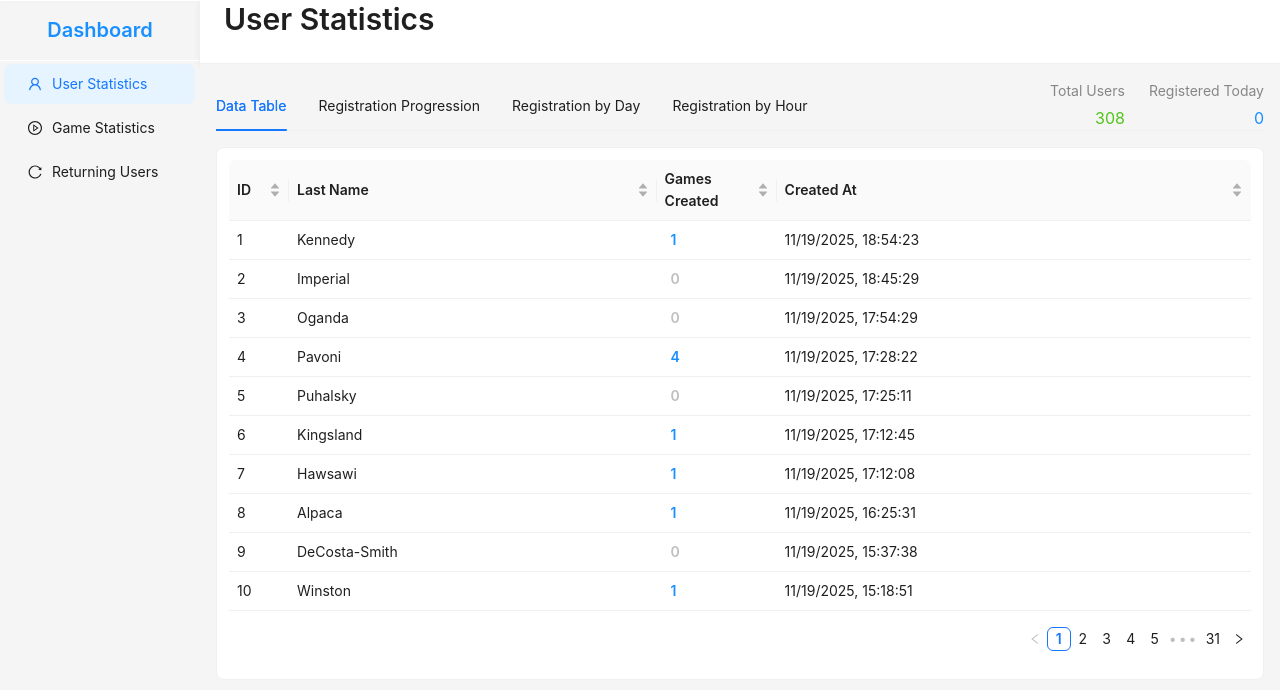
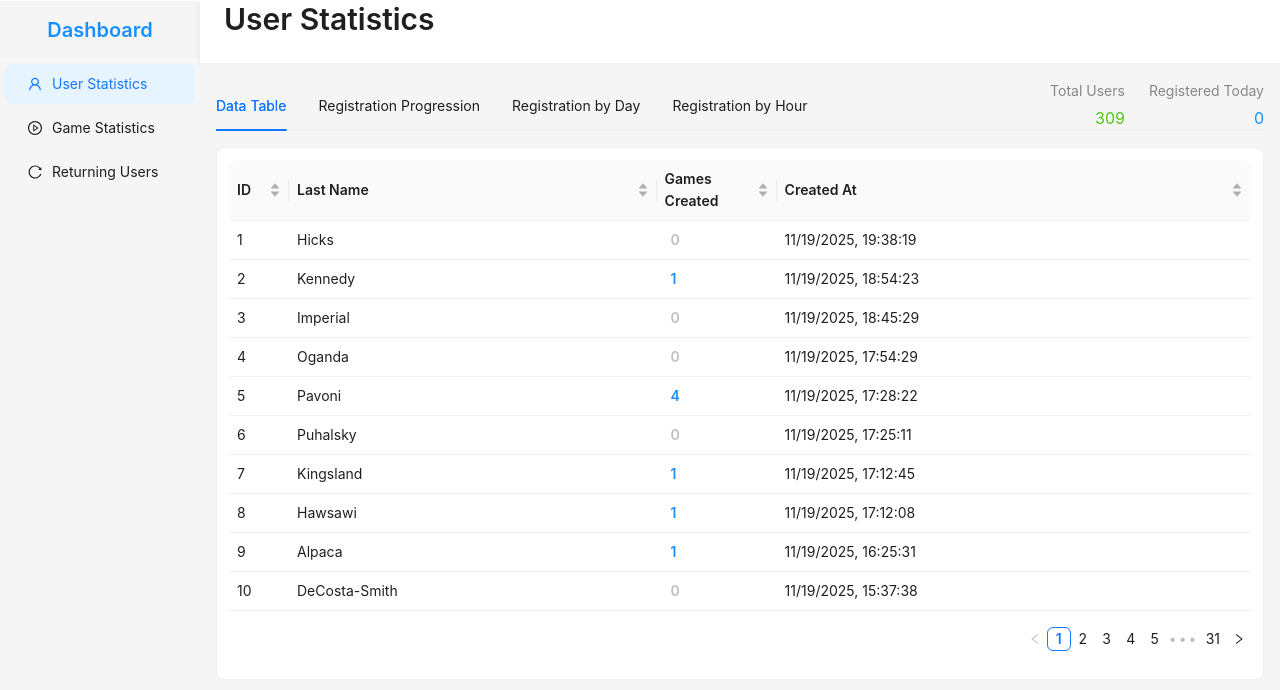
Before and after one commit to ydahal1/ff-visualization, a React (Vite) app in the folder visualization/: page / in a window 1280 px wide. Shown: the top 690 px of the page. Built offline with nearby package versions, Linux system fonts and the light colour scheme.

Commit message:
Update user data - 309 records (2025-11-20T00:45:00.549Z)

```diff
--- a/visualization/src/data/user-data.js
+++ b/visualization/src/data/user-data.js
@@ -1,7 +1,12 @@
-// Generated on 11/19/2025, 19:30:00 (EST)
-// Total records: 308
+// Generated on 11/19/2025, 19:45:00 (EST)
+// Total records: 309
 
 export const users = [
+  {
+    "id": "105427041973789232240",
+    "lName": "Hicks",
+    "createdAt": "11/19/2025, 19:38:19"
+  },
   {
     "id": "101134868675909908580",
     "lName": "Kennedy",
```
